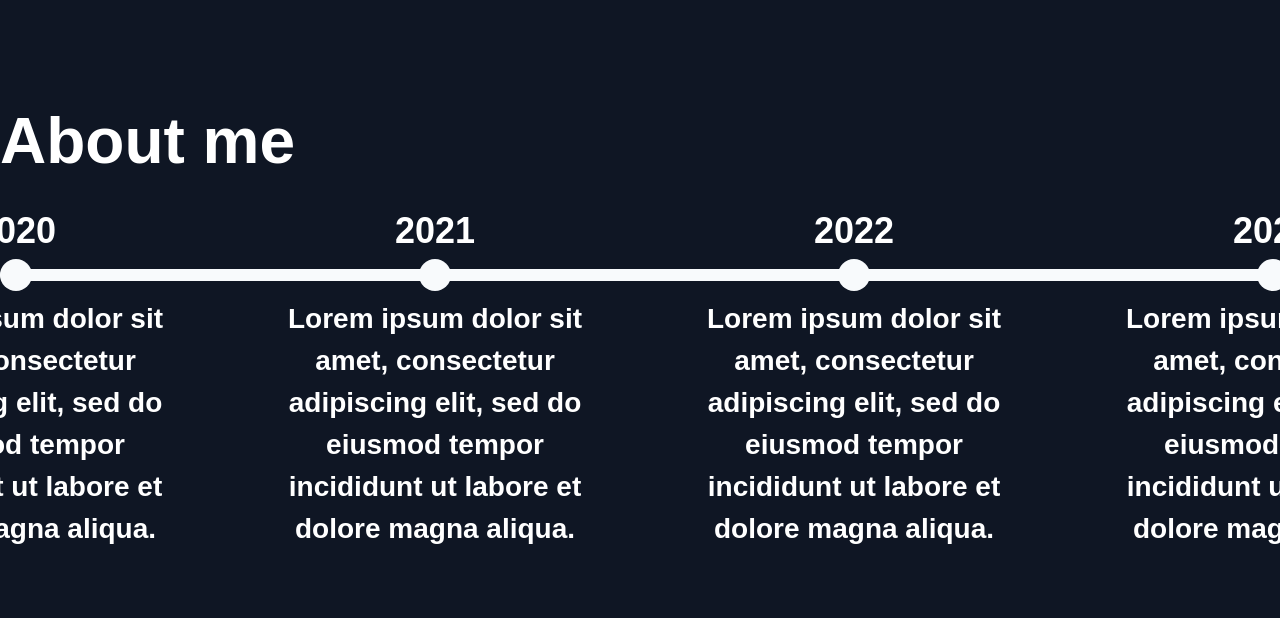
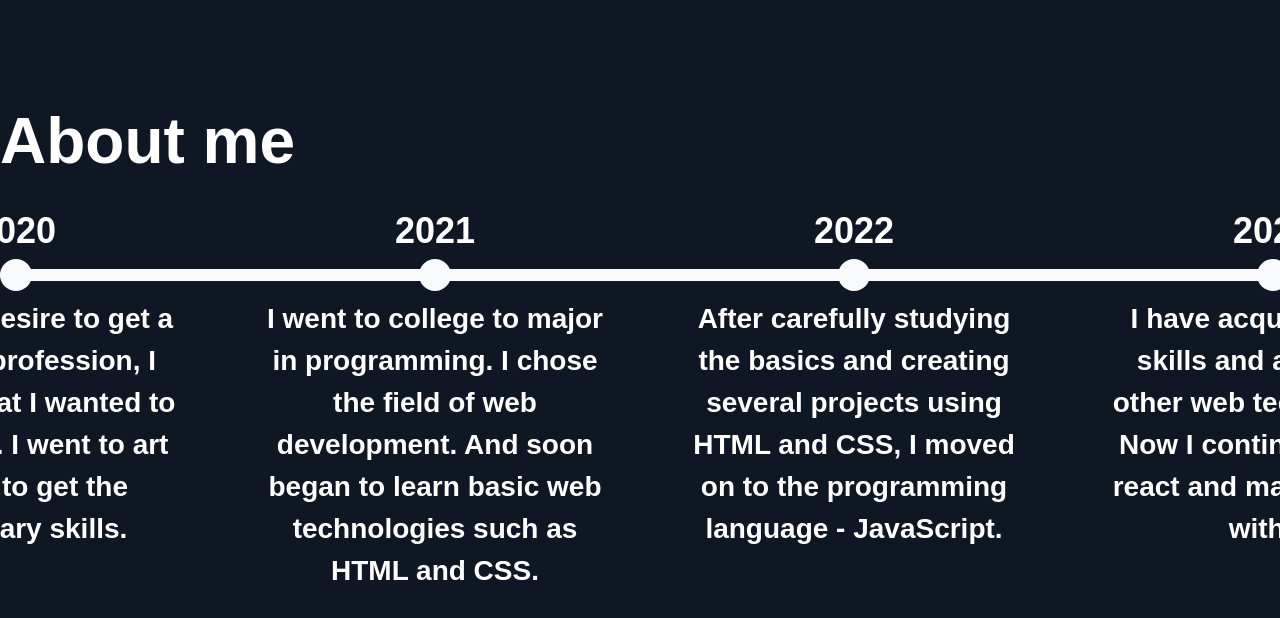
Before and after one commit to AmetDev/Layout-sites, a React (Create React App) app in the folder web-port/: page / in a window 1280 px wide. Shown: the part 4961-5579 px from the top of the page. Built offline with nearby package versions, Linux system fonts and the light colour scheme.

Commit message:
text AboutMe

```diff
--- a/web-port/src/components/AboutMe.jsx
+++ b/web-port/src/components/AboutMe.jsx
@@ -9,7 +9,7 @@ export function AboutMe() {
                             <div className="text-white mb-6 font-semibold text-[36px] ">2020</div>
                             <div className="inline-block w-[347px] h-[48px] mt-4 font-semibold text-[28px] text-white">
                                 <p className="text-center">
-                                Lorem ipsum dolor sit amet, consectetur adipiscing elit, sed do eiusmod tempor incididunt ut labore et dolore magna aliqua.
+                                Having a desire to get a creative profession, I decided that I wanted to do design. I went to art school to get the necessary skills.
                                 </p>
                             </div>
                         </div>
@@ -17,7 +17,8 @@ export function AboutMe() {
                             <div className="text-white mb-6 font-semibold text-[36px] ">2021</div>
                             <div className="inline-block w-[347px] h-[48px] mt-4 font-semibold text-[28px] text-white">
                                 <p className="text-center">
-                                Lorem ipsum dolor sit amet, consectetur adipiscing elit, sed do eiusmod tempor incididunt ut labore et dolore magna aliqua.
+                                I went to college to major in programming. I chose the field of web development.
+                                And soon began to learn basic web technologies such as HTML and CSS.
                                 </p>
                             </div>
                         </div>
@@ -25,7 +26,8 @@ export function AboutMe() {
                             <div className="text-white mb-6 font-semibold text-[36px] ">2022</div>
                             <div className="inline-block w-[347px] h-[48px] mt-4 font-semibold text-[28px] text-white">
                                 <p className="text-center">
-                                Lorem ipsum dolor sit amet, consectetur adipiscing elit, sed do eiusmod tempor incididunt ut labore et dolore magna aliqua.
+                                After carefully studying the basics and creating several projects using HTML and CSS,
+                                I moved on to the programming language - JavaScript.
                                 </p>
                             </div>
                         </div>
@@ -33,7 +35,7 @@ export function AboutMe() {
                             <div className="text-white mb-6 font-semibold text-[36px] ">2023</div>
                             <div className="inline-block w-[347px] h-[48px] mt-4 font-semibold text-[28px] text-white">
                                 <p className="text-center">
-                                Lorem ipsum dolor sit amet, consectetur adipiscing elit, sed do eiusmod tempor incididunt ut labore et dolore magna aliqua.
+                                I have acquired many skills and abilities in other web technologies. Now I continue to learn react and make projects with it.
                                 </p>
                             </div>
                         </div>
@@ -41,6 +43,5 @@ export function AboutMe() {
                 </div>
             </div>
         </div>
-
     )
 }
```
